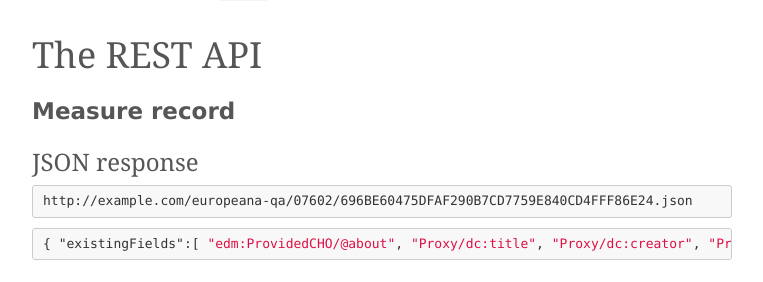
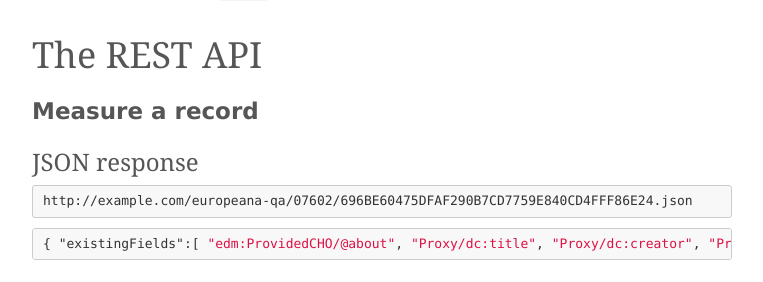
Before and after one commit to pkiraly/pkiraly.github.io, a Jekyll site: the page built from _posts/2016-07-02-making-general.md, in a window 1280 px wide and 900 px high, scrolled down 8214 px. Shown: the part 162-444 px from the top of the window, without its empty margins (258-1021 px from the left). Built offline with Jekyll 4.4.1, drawn with Linux system fonts in a browser that asks for light colours; nearby versions of some CDN libraries; some web fonts are replaced; comment, search, counter and statistics services are not loaded.

```diff
--- a/_posts/2016-07-02-making-general.md
+++ b/_posts/2016-07-02-making-general.md
@@ -286,7 +286,7 @@ because the first Hamlet doesn't have any language code specified, and the secon
 
 # The REST API
 
-## Measure record
+## Measure a record
 
 ### JSON response
 
```
